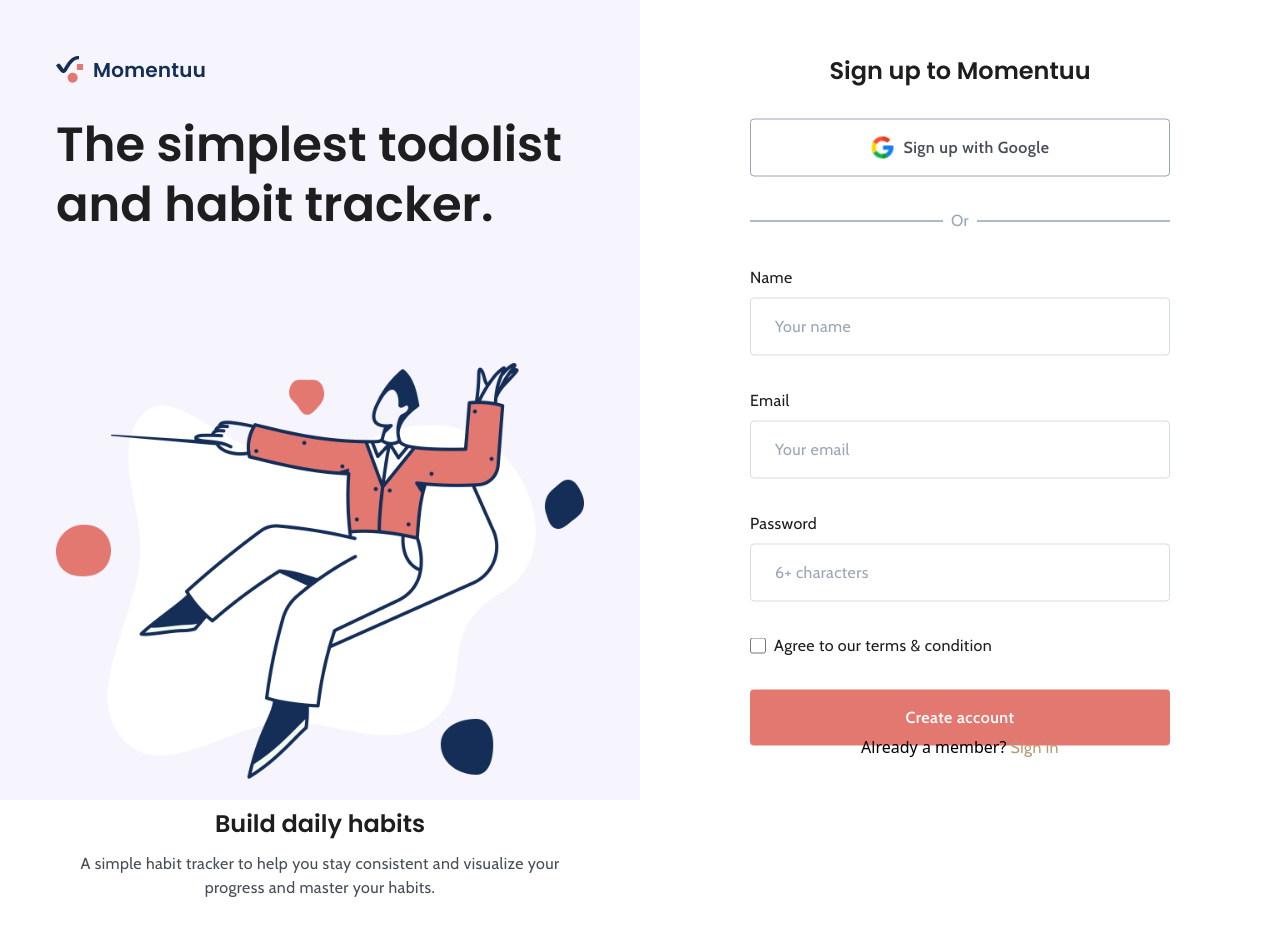
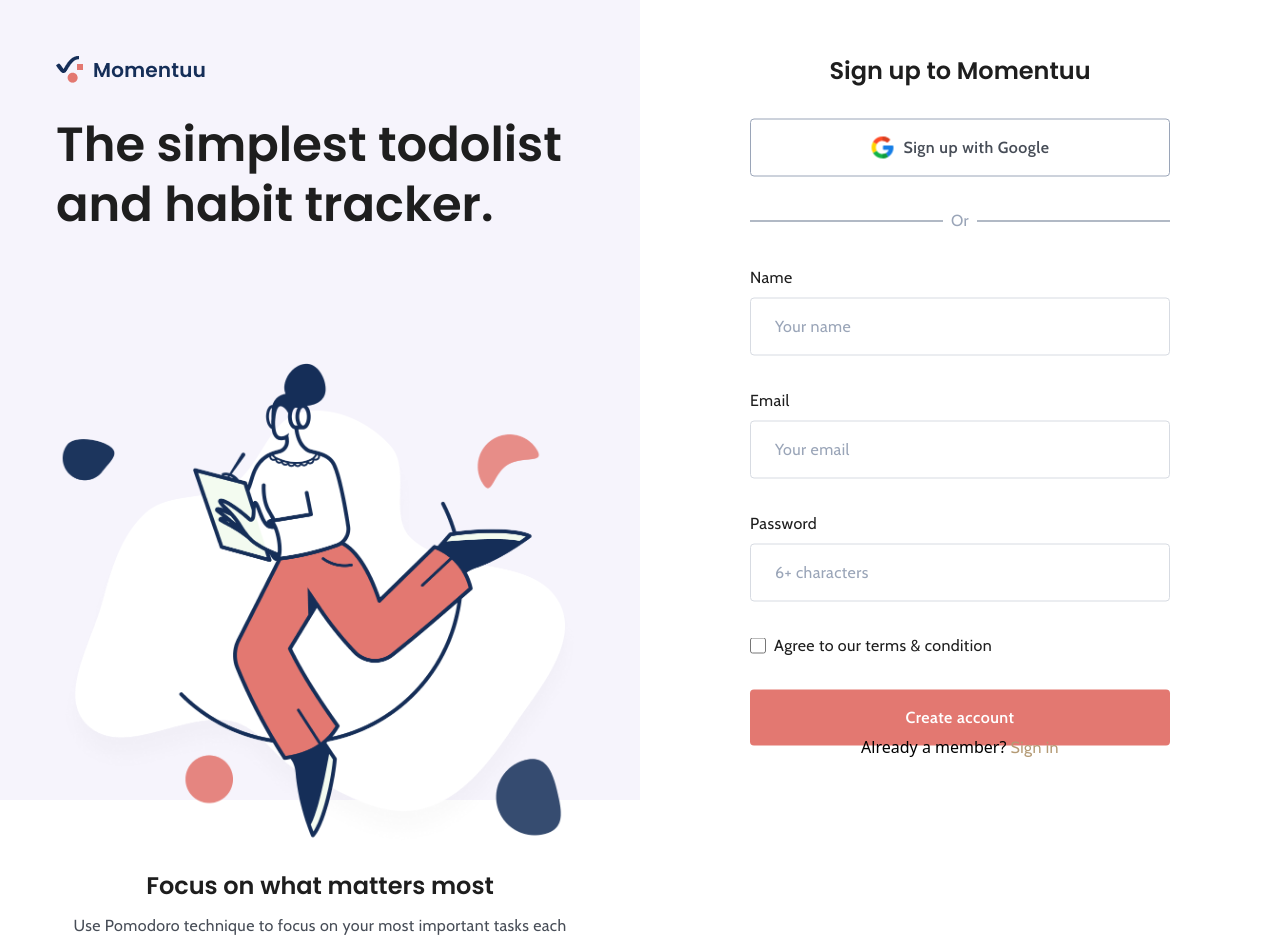
Before and after one commit to Hiiiken/momentuu-app, a Vue app: page /register in a window 1280 px wide. Shown: the top 941 px of the page. Before the commit the page ends 900 px from the top, so only its background shows below. Built offline with nearby package versions, Linux system fonts and the light colour scheme.

Commit message:
Different content for each auth page

```diff
--- a/src/components/LoginForm.vue
+++ b/src/components/LoginForm.vue
@@ -15,11 +15,11 @@
     </div>
     <form @submit.prevent="handleSubmit()" class="text-left">
       <div class="input-group mb-8">
-        <label for="email" class="inline-block mb-2 text-body text-h">Email</label>
+        <label class="inline-block mb-2 text-body text-h">Email</label>
         <input v-model="data.email" required type="text" name="email" placeholder="Your email" class="w-full border border-lg-1 rounded px-6 py-4 text-t text-body placeholder:text-lt focus:outline-none focus:border-s">
       </div>
       <div class="input-group mb-8">
-        <label for="password" class="inline-block mb-2 text-body text-h">Password</label>
+        <label class="inline-block mb-2 text-body text-h">Password</label>
         <input v-model="data.password" type="password" name="password" placeholder="6+ characters" class="w-full border border-lg-1 rounded px-6 py-4 text-t text-body placeholder:text-lt focus:outline-none focus:border-s">
       </div>
       <router-link to="/password-reset" class="text-body text-acc-3 block mb-8">Forgot password?</router-link>
--- a/src/components/OnboardingSlider.vue
+++ b/src/components/OnboardingSlider.vue
@@ -1,17 +1,19 @@
 <template>
-  <div class="onboarding-slider text-center">
-    <img src="@/assets/images/slide-2.png" alt="slide-1-illustration" class="w-[620px] m-auto mb-5">
+  <div class="text-center">
+    <img :src="image" :alt="image" class="w-[620px] m-auto mb-5">
     <h3 class="text-heading text-2xl text-h pb-3 w-[620px] max-w-full m-auto">
-      Build daily habits
+      {{ title }}
     </h3>
     <p class="text-body text-t w-[500px] max-w-full m-auto leading-normal">
-      A simple habit tracker to help you stay consistent and visualize your progress and master your habits.
+      {{ desc }}
     </p>
   </div>
 </template>
 
 <script lang="ts">
+
 export default {
   name: 'OnboardingSlider',
+  props: ['image', 'title', 'desc', ],
 }
 </script>
--- a/src/components/PasswordResetForm.vue
+++ b/src/components/PasswordResetForm.vue
@@ -20,18 +20,8 @@
 </template>
 
 <script lang="ts">
-// import { reactive } from 'vue';
-// import { useRouter } from 'vue-router'
 
 export default {
   name: 'PasswordResetForm',
-  setup() {
-    // const router = useRouter();
-
-
-
-    return {
-    }
-  }
 }
 </script>
--- a/src/views/LoginUser.vue
+++ b/src/views/LoginUser.vue
@@ -2,16 +2,15 @@
 <div class="md:flex h-screen">
   <div class="bg-acc-1 p-14 md:w-1/2">
     <onboarding-header class="lg:mb-32 md:mb-24 sm:mb-16" />
-    <onboarding-slider/>
+    <onboarding-slider :image="slideImage" :title="slideTitle" :desc="slideDesc" />
   </div>
   <div class="bg-white p-14 md:w-1/2 relative">
     <login-form />
   </div>
-
 </div>
 </template>
 
-<script lang="ts">
+<script>
 import OnboardingHeader from '@/components/OnboardingHeader.vue'
 import OnboardingSlider from '@/components/OnboardingSlider.vue'
 import LoginForm from '@/components/LoginForm.vue'
@@ -20,6 +19,19 @@
   name: 'LoginUser',
   components: {
     OnboardingHeader, OnboardingSlider, LoginForm
+  },
+
+  setup() {
+    // eslint-disable-next-line @typescript-eslint/no-var-requires
+    let slideImage = require('@/assets/images/' + 'slide-2.png');
+    let slideTitle = 'Build daily habits';
+    let slideDesc = 'A simple habit tracker to help you stay consistent and visualize your progress and master your habits.';
+
+    return {
+      slideImage,
+      slideTitle,
+      slideDesc,
+    }
   }
 }
 </script>
--- a/src/views/PasswordReset.vue
+++ b/src/views/PasswordReset.vue
@@ -2,7 +2,7 @@
 <div class="md:flex h-screen">
   <div class="bg-acc-1 p-14 md:w-1/2">
     <onboarding-header class="lg:mb-32 md:mb-24 sm:mb-16" />
-    <onboarding-slider />
+    <onboarding-slider :image="slideImage" :title="slideTitle" :desc="slideDesc" />
   </div>
   <div class="bg-white p-14 md:w-1/2 relative">
     <password-reset-form />
@@ -20,6 +20,18 @@
   name: 'PasswordReset',
   components: {
     OnboardingHeader, OnboardingSlider, PasswordResetForm
+  },
+  setup() {
+    // eslint-disable-next-line @typescript-eslint/no-var-requires
+    let slideImage = require('@/assets/images/' + 'slide-3.png');
+    let slideTitle = 'See your progress';
+    let slideDesc = 'A quick overview of your activity and habit development during different periods of time in a simple reports page';
+
+    return {
+      slideImage,
+      slideTitle,
+      slideDesc,
+    }
   }
 }
 </script>
--- a/src/views/RegisterUser.vue
+++ b/src/views/RegisterUser.vue
@@ -2,7 +2,7 @@
 <div class="md:flex h-screen">
   <div class="bg-acc-1 p-14 md:w-1/2">
     <onboarding-header class="lg:mb-32 md:mb-24 sm:mb-16" />
-    <onboarding-slider />
+    <onboarding-slider :image="slideImage" :title="slideTitle" :desc="slideDesc" />
   </div>
   <div class="bg-white p-14 md:w-1/2 relative">
     <register-form />
@@ -20,6 +20,19 @@
   name: 'RegisterUser',
   components: {
     OnboardingHeader, OnboardingSlider, RegisterForm
+  },
+
+  setup() {
+    // eslint-disable-next-line @typescript-eslint/no-var-requires
+    let slideImage = require('@/assets/images/' + 'slide-1.png');
+    let slideTitle = 'Focus on what matters most';
+    let slideDesc = 'Use Pomodoro technique to focus on your most important tasks each day, and continually improve the way you work or study.';
+
+    return {
+      slideImage,
+      slideTitle,
+      slideDesc,
+    }
   }
 }
 </script>
```
